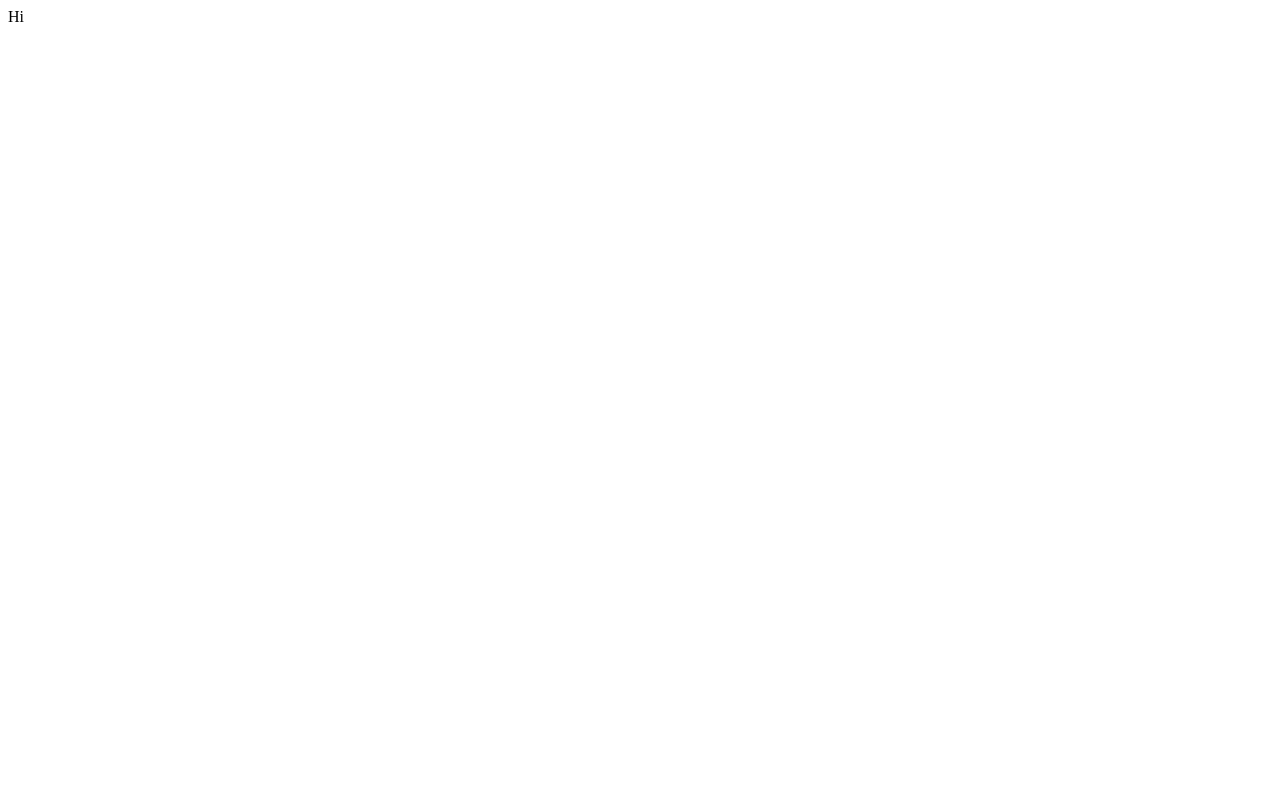
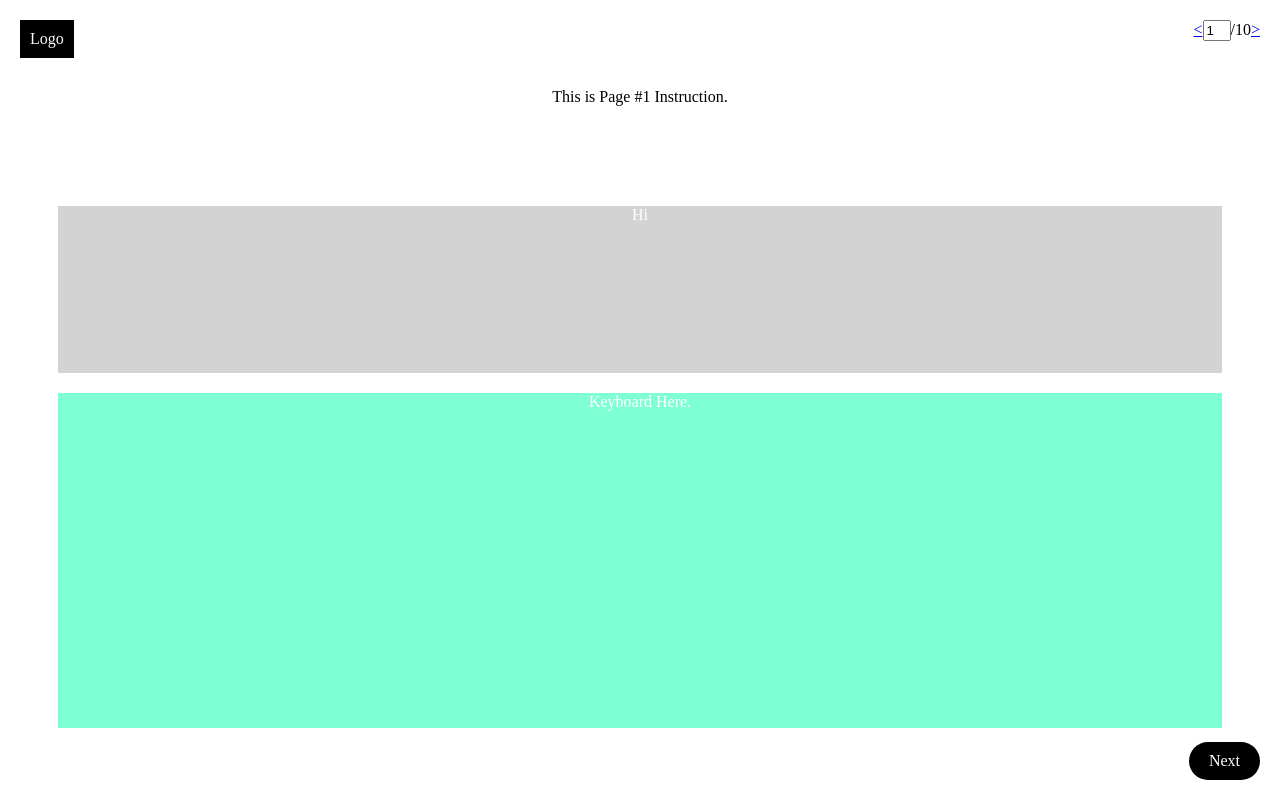
Before and after one commit to antony-jeong/MmArk, a React (Create React App) app in the folder mmark/: page /LearnNote/1 in a window 1280 px wide. Built offline with nearby package versions, Linux system fonts and the light colour scheme.

Commit message:
Add: LearnNote 페이지 추가

```diff
--- a/mmark/src/App.js
+++ b/mmark/src/App.js
@@ -1,9 +1,17 @@
 import React from "react";
-import {Route} from "react-router-dom";
+import {Route, Switch} from "react-router-dom";
+import LearnNote from "./pages/LearnNote";
 import Main from "./pages/Main";
 
 function App() {
-    return <Route path="/" component={Main} />;
+    return (
+        <div>
+            <Switch>
+                <Route path="/LearnNote/:pagenum" component={LearnNote}/>
+                <Route path="/" component={Main} />
+            </Switch>
+        </div>
+    );
 }
 
 export default App;
--- /dev/null
+++ b/mmark/src/components/Instruction.js
@@ -0,0 +1,17 @@
+import React from 'react';
+import PropTypes from 'prop-types';
+
+const Instruction = ({className, children}) => {
+    return (
+        <div className={`${className}`}>
+            {children}
+        </div>
+    );
+};
+
+Instruction.propTypes = {
+    className: PropTypes.string,
+    children: PropTypes.string
+};
+
+export default Instruction;
--- /dev/null
+++ b/mmark/src/components/Keyboard.js
@@ -0,0 +1,16 @@
+import React from 'react';
+import PropTypes from 'prop-types';
+
+const Keyboard = ({className}) => {
+    return (
+        <div className={`${className}`}>
+            Keyboard Here.
+        </div>
+    );
+};
+
+Keyboard.propTypes = {
+    className: PropTypes.string,
+};
+
+export default Keyboard;
--- /dev/null
+++ b/mmark/src/components/Logo.js
@@ -0,0 +1,16 @@
+import React from 'react';
+import PropTypes from 'prop-types';
+
+const Logo = ({className}) => {
+    return (
+        <div className={`${className}`}>
+            Logo
+        </div>
+    );
+};
+
+Logo.propTypes = {
+
+};
+
+export default Logo;
--- /dev/null
+++ b/mmark/src/components/PageButton.js
@@ -0,0 +1,20 @@
+import React from 'react';
+import PropTypes from 'prop-types';
+import {Link} from 'react-router-dom';
+
+
+const PageButton = ({text, className, router}) => {
+    return (
+        <Link to = {router} className = {`${className}`}>
+            {text}
+        </Link>
+    );
+};
+
+PageButton.propTypes = {
+    className: PropTypes.string,
+    text: PropTypes.string,
+    router: PropTypes.string.isRequired
+};
+
+export default PageButton;
--- /dev/null
+++ b/mmark/src/components/PageNavigator.js
@@ -0,0 +1,26 @@
+import React from 'react';
+import PropTypes from 'prop-types';
+import PageButton from '../components/PageButton';
+
+const PageNavigator = ({className, chapterName, currentPage, pageEnd, history}) => {
+    const MoveTo = (e) => {
+        if (e.key === "Enter"){
+            history.push(`/${chapterName}/${e.target.value}`);
+        }
+    };
+
+    return (
+        <div className={`${className}`}>
+            <PageButton text = {'<'} className = "LearnNote-GoLeft" router = {`/${chapterName}/${currentPage-1}`}/>
+            <span className = {"LearnNote-PageIndicator"}><input Value={`${currentPage}`} onKeyPress={MoveTo}/>/{pageEnd}</span>
+            <PageButton text = {'>'} className = "LearnNote-GoRight" router = {`/${chapterName}/${currentPage+1}`}/>
+        </div>
+    );
+};
+
+PageNavigator.propTypes = {
+    currentPage: PropTypes.number.isRequired,
+    wholePage: PropTypes.number.isRequired
+};
+
+export default PageNavigator;
--- a/mmark/src/components/Sheet.js
+++ b/mmark/src/components/Sheet.js
@@ -1,8 +1,8 @@
 import React from 'react';
 
-const Sheet = () => {
+const Sheet = ({className}) => {
     return (
-        <div>
+        <div className={`${className}`}>
             <div>Hi</div>
         </div>
     );
--- /dev/null
+++ b/mmark/src/pages/InvalidPage.js
@@ -0,0 +1,16 @@
+import React from 'react';
+import PropTypes from 'prop-types';
+
+const InvalidPage = () => {
+    return (
+        <div>
+            404 Error
+        </div>
+    );
+};
+
+InvalidPage.propTypes = {
+
+};
+
+export default InvalidPage;
--- /dev/null
+++ b/mmark/src/pages/LearnNote.js
@@ -0,0 +1,46 @@
+import React from 'react';
+import PropTypes from 'prop-types';
+import Sheet from '../components/Sheet'
+import Instruction from '../components/Instruction';
+import Keyboard from '../components/Keyboard';
+import '../stylesheets/LearnNote.css';
+import PageButton from '../components/PageButton';
+import PageNavigator from '../components/PageNavigator';
+import Logo from '../components/Logo';
+import InvalidPage from '../pages/InvalidPage'
+
+
+const LearnNotePages = ({className, pageNum, pageEnd, history}) => {
+    return (
+        <div className={`${className}`}>
+            <Instruction className = "LearnNotePages-Instruction">
+                This is Page #{pageNum} Instruction.
+            </Instruction>
+            <Sheet className = "LearnNotePages-Sheet"/>
+            <Keyboard className = "LearnNotePages-Keyboard"/>
+            <PageNavigator className={'LearnNote-PageNavigator'} chapterName = {'LearnNote'} currentPage={pageNum} pageEnd={pageEnd} history={history}/>
+        </div>
+    );
+}
+
+const LearnNote = ({match, history}) => {
+    const pageNum = Number(match.params.pagenum);
+    const pageEnd = 10;
+    return (
+        (pageNum >= 1) && (pageNum <= pageEnd)
+        ?<div>
+            <Logo className={'LearnNote-Logo'}/>
+            <LearnNotePages className={'LearnNotePages'} pageNum={pageNum} pageEnd={10} history={history}/>
+            <PageButton text = {'Next'} className = "LearnNote-Next" router = {`/LearnNote/${pageNum+1}`}/>
+        </div>
+        :
+        <InvalidPage />
+    );
+};
+
+LearnNotePages.propTypes = {
+    className: PropTypes.string,
+    pageNum: PropTypes.string.isRequired
+};
+
+export default LearnNote;
--- /dev/null
+++ b/mmark/src/stylesheets/LearnNote.css
@@ -0,0 +1,63 @@
+.LearnNote{
+    display: block;
+}
+
+.LearnNote-Logo{
+    display: block;
+    position: fixed;
+    top: 0;
+    left: 0;
+    margin: 20px;
+    padding: 10px;
+    background: black;
+    color: white;
+}
+
+.LearnNote-PageNavigator{
+    position: fixed;
+    top: 0;
+    right: 0;
+    margin: 20px;
+    text-align: left;
+}
+
+.LearnNote-PageNavigator input{
+    width: 1.5em;
+}
+
+.LearnNotePages {
+    height: 90vh;
+    display: grid;
+    grid-template-rows: 1fr 1fr 2fr;
+    grid-gap: 20px;
+    margin: 0 50px;
+    text-align: center;
+}
+
+.LearnNotePages-Instruction {
+    padding: 10vh 0%;
+}
+
+.LearnNotePages-Sheet {
+    color: white;
+    background-color: lightgray;
+}
+
+.LearnNotePages-Keyboard {
+    color: white;
+    background-color: aquamarine;
+}
+
+
+.LearnNote-Next{
+    position: fixed;
+    bottom: 0;
+    right: 0;
+    margin: 20px;
+    padding: 10px 20px;
+    border-radius: 20px;
+    text-align: right;
+    background-color: black;
+    color: white;
+    text-decoration: none;
+}
```
Also changed, not shown: mmark/package.json (line endings or trailing spaces), 1 other file (tests, documents, lock files or other folders).
